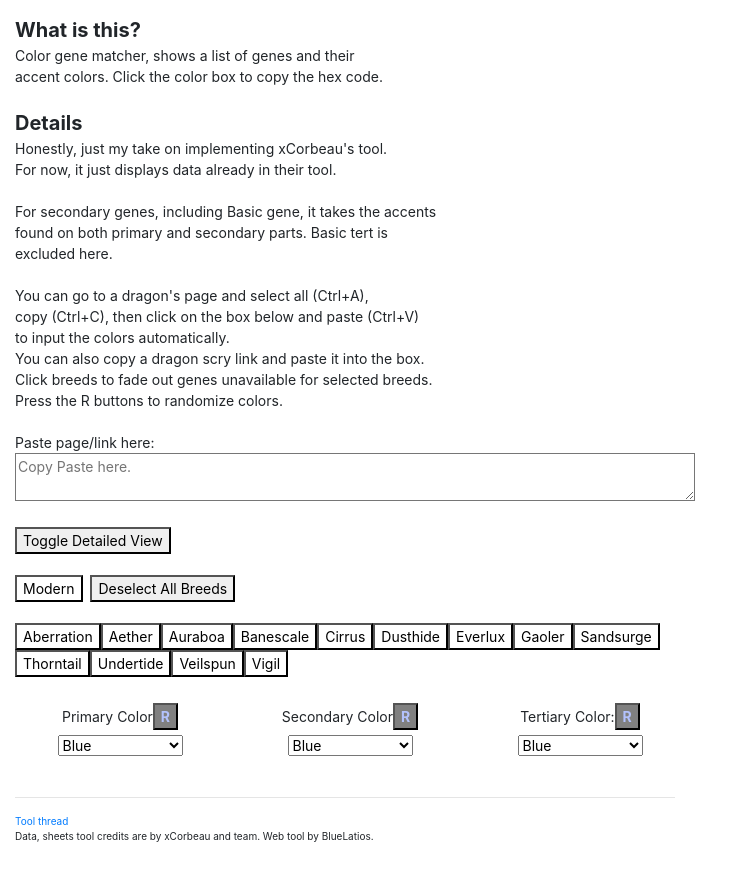
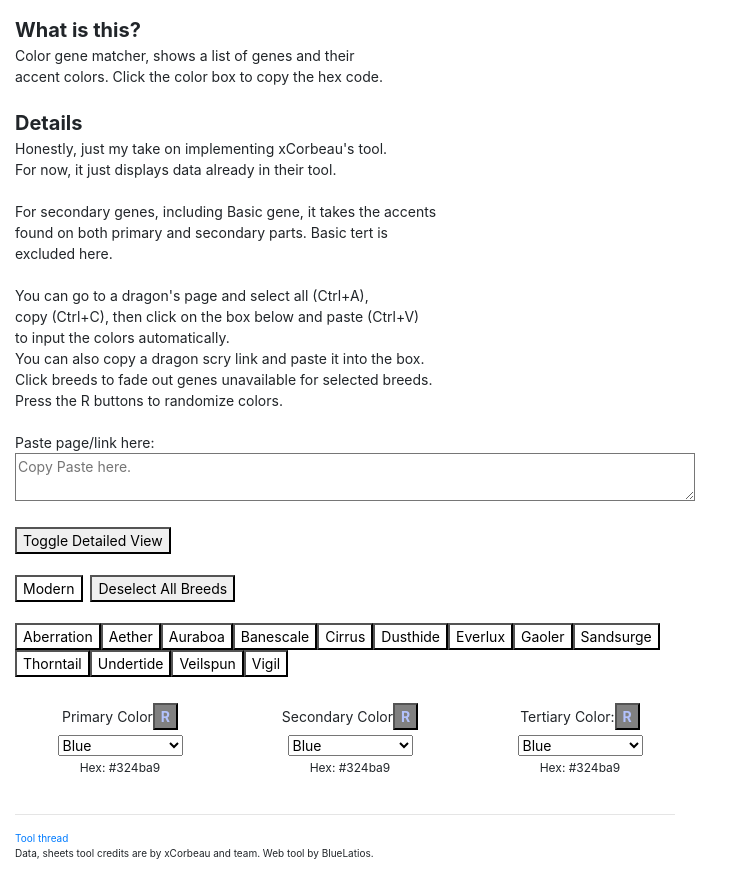
Before and after one commit to Blue-Latios/FRStuff, a Nuxt app: page /color-gene-match in a window 1280 px wide. Shown: the whole page, without its empty margins (0-743 px from the left). Built offline with nearby package versions, Linux system fonts and the light colour scheme.

Commit message:
Base color representation on color match tools

```diff
--- a/pages/all-gene-colors/index.vue
+++ b/pages/all-gene-colors/index.vue
@@ -377,8 +377,9 @@ export default {
       for (let color of Object.keys(this.colors)) {
 
         let accents = this.colors[titleCase(color)][geneRef] || [];
+        let hexColor = this.base[lower(color)]["hex"];
 
-        let row = `<div class="${this.check_gene_disabled(geneName) ? 'disableGene2' : ''}"><span style='padding: 2px 3px; background:white; border-radius: 3px;'>`
+        let row = `<div class="${this.check_gene_disabled(geneName) ? 'disableGene2' : ''}"><span style='padding: 2px 3px; background:white; border-radius: 3px;' onmouseenter='this.textContent="${hexColor}"' onmouseleave='this.textContent="${titleCase(color)}"'>`
           + titleCase(color) + "</span> ";
 
         for (let hex of accents) {
--- a/pages/color-gene-match/index.vue
+++ b/pages/color-gene-match/index.vue
@@ -47,21 +47,24 @@
     <button class="r" @click="r_pc()">R</button><br>
     <select class="dropdown" id="prim_c" v-model="prim_c">
       <option v-for="(val, key) in colors" :value="key">{{ key }}</option>
-    </select>
+    </select><br>
+    <p>Hex: {{ prim_hex }}</p>
   </div>
   <div class="col">
     <label>Secondary Color</label>
     <button class="r" @click="r_sc()">R</button><br>
     <select class="dropdown" id="sec_c" v-model="sec_c">
       <option v-for="(val, key) in colors" :value="key">{{ key }}</option>
-    </select>
+    </select><br>
+    <p>Hex: {{ sec_hex }}</p>
   </div>
   <div class="col">
     <label>Tertiary Color:</label>
     <button class="r" @click="r_tc()">R</button><br>
     <select class="dropdown" id="tert_c" v-model="tert_c">
       <option v-for="(val, key) in colors" :value="key">{{ key }}</option>
-    </select>
+    </select><br>
+    <p>Hex: {{ tert_hex }}</p>
   </div>
   </div>
 
@@ -91,7 +94,7 @@
 .cols {
   display: flex;
   column-gap: 20px;
-  padding-bottom: 20px;
+  padding-bottom: 0px;
 }
 .col {
   padding: 5px;
@@ -99,6 +102,10 @@
   flex-grow: 0;
   min-width: 210px;
   text-align: center;
+}
+.col p {
+  font-size: 12px;
+  margin-top: 3px;
 }
 .results {
   white-space: pre-line;
@@ -294,6 +301,15 @@ export default {
         }
 				return true;
 			}
+		},
+		prim_hex() {
+		  return this.base[lower(this.prim_c)]["hex"];
+		},
+		sec_hex() {
+		  return this.base[lower(this.sec_c)]["hex"];
+		},
+		tert_hex() {
+		  return this.base[lower(this.tert_c)]["hex"];
 		},
   },
   watch: {
```
